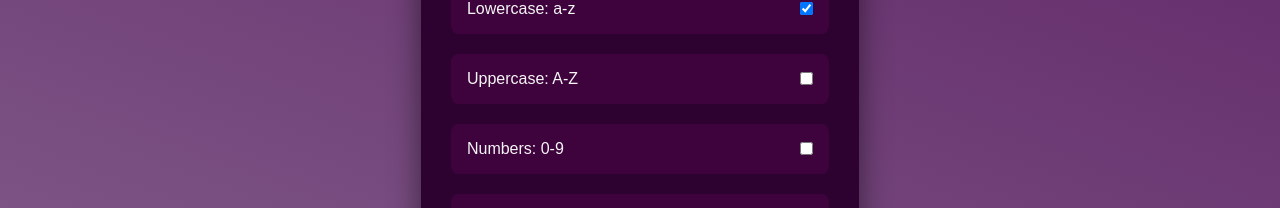
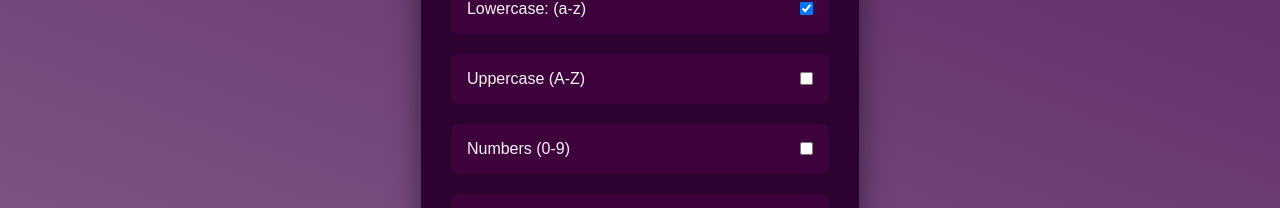
Before and after one commit to chengivan2/passgen, a Next.js app: page / in a window 1280 px wide. Shown: the part 355-563 px from the top of the page. Built offline with nearby package versions, Linux system fonts and the light colour scheme.

Commit message:
Modified settings descriptions

```diff
--- a/src/app/Theform.jsx
+++ b/src/app/Theform.jsx
@@ -60,7 +60,7 @@ export default function TheForm() {
       <div className="options">
         <div className="option">
           <label>
-            <span>Lowercase: a-z</span>
+            <span>Lowercase: (a-z)</span>
           </label>
           <input
             type="checkbox"
@@ -73,7 +73,7 @@ export default function TheForm() {
 
         <div className="option">
           <label>
-            <span>Uppercase: A-Z</span>
+            <span>Uppercase (A-Z)</span>
           </label>
           <input
             type="checkbox"
@@ -86,7 +86,7 @@ export default function TheForm() {
 
         <div className="option">
           <label>
-            <span>Numbers: 0-9</span>
+            <span>Numbers (0-9)</span>
           </label>
           <input
             type="checkbox"
```
